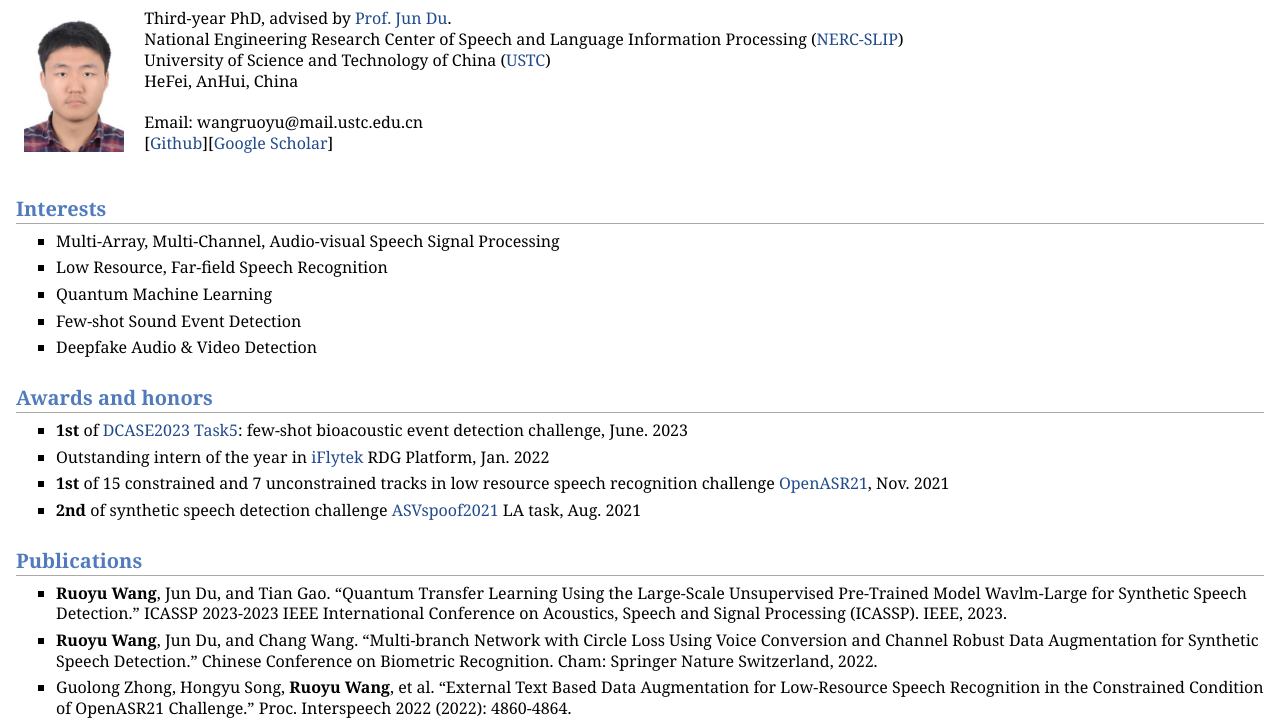
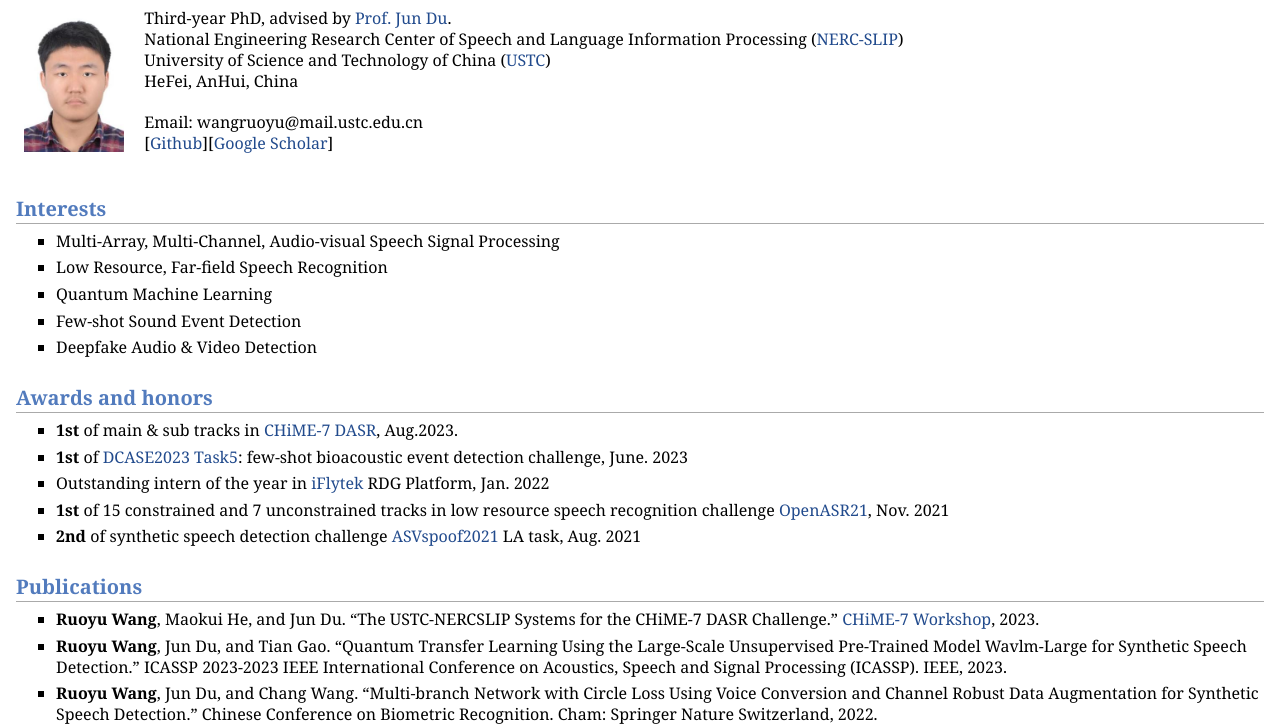
Before and after one commit to rywang99/rywang99.github.io, a plain HTML site: page index.html in a window 1280 px wide. Shown: the part 66-794 px from the top of the page. Drawn offline with nearby package versions, Linux system fonts and the light colour scheme; some packages are replaced by stand-ins of ours.

Commit message:
20230829

```diff
--- a/index.html
+++ b/index.html
@@ -52,6 +52,9 @@ Email: wangruoyu@mail.ustc.edu.cn <br />
 </ul>
 <h2>Awards and honors</h2>
 <ul>
+<li><p><b>1st</b> of main &amp; sub tracks in <a href="https://www.chimechallenge.org/current/task1/" target=&ldquo;blank&rdquo;>CHiME-7 DASR</a>, Aug.2023.
+</p>
+</li>
 <li><p><b>1st</b> of <a href="https://dcase.community/challenge2023/task-few-shot-bioacoustic-event-detection-results" target=&ldquo;blank&rdquo;>DCASE2023 Task5</a>: few-shot bioacoustic event detection challenge, June. 2023
 </p>
 </li>
@@ -67,6 +70,9 @@ Email: wangruoyu@mail.ustc.edu.cn <br />
 </ul>
 <h2>Publications</h2>
 <ul>
+<li><p><b>Ruoyu Wang</b>, Maokui He, and Jun Du. &ldquo;The USTC-NERCSLIP Systems for the CHiME-7 DASR Challenge.&rdquo; <a href="https://www.chimechallenge.org/current/workshop/programme" target=&ldquo;blank&rdquo;>CHiME-7 Workshop</a>, 2023.<br />
+</p>
+</li>
 <li><p><b>Ruoyu Wang</b>, Jun Du, and Tian Gao. &ldquo;Quantum Transfer Learning Using the Large-Scale Unsupervised Pre-Trained Model Wavlm-Large for Synthetic Speech Detection.&rdquo; ICASSP 2023-2023 IEEE International Conference on Acoustics, Speech and Signal Processing (ICASSP). IEEE, 2023.<br />
 </p>
 </li>
```
Also changed, not shown: 1 other file.
